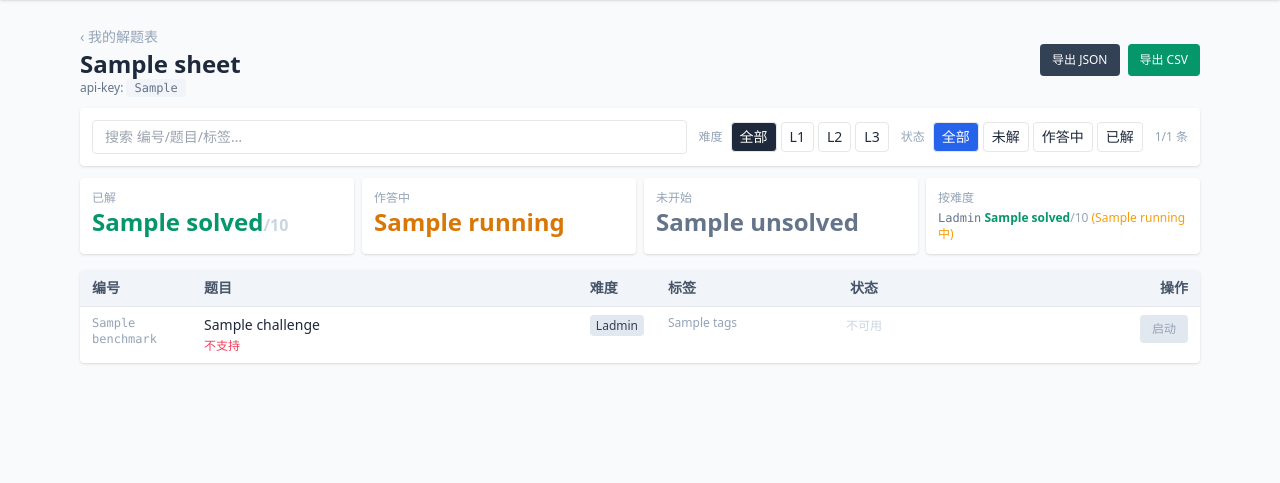
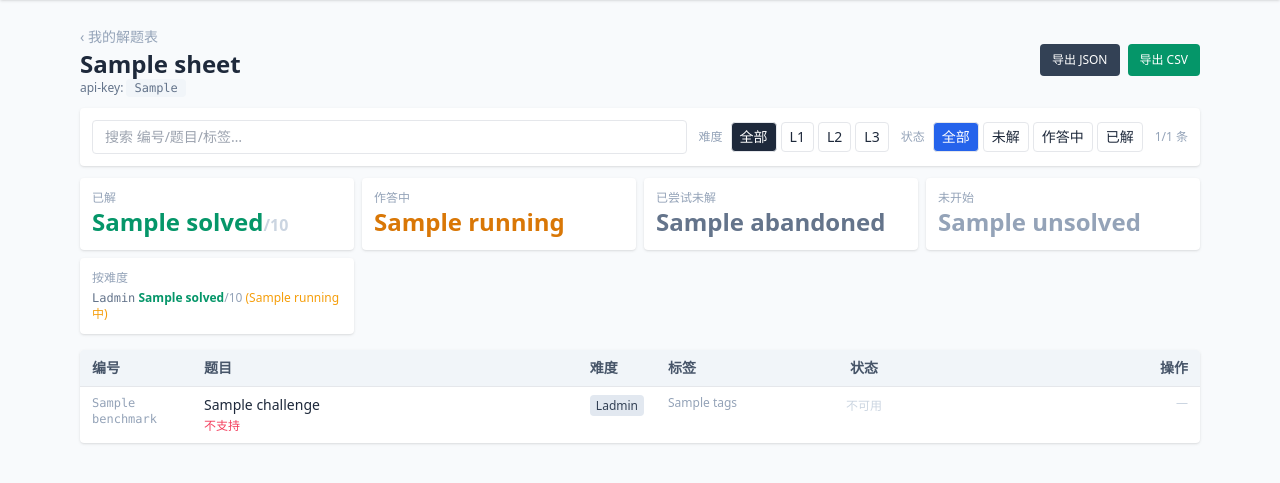
Before and after one commit to Blue-And-White/xbow-benchmark-platform, a FastAPI app: template app/templates/board.html in a window 1280 px wide. Shown: the part 52-535 px from the top of the page. Run offline with FastAPI, Linux system fonts and the light colour scheme; the template is opened without the code that fills it: most values are stand-ins (such as "Sample title", 1, 10 or a date in 2020); parts of the project's set-up code (start-up, migrations or seed data) failed here and were passed over; some libraries are stand-ins or nearby versions.

Commit message:
platform: board=monitor-only (no start/submit); stop keeps started_at; API hides tags/title
1. Board UI: remove start button + submit box — start/submit are agent's
   job via API. Board is monitoring dashboard (status + manual kill only).
2. Stop (abandon): keep started_at (don't reset) — record of attempt
   preserved, prevents 'reset = cheat'. Status shows '已尝试未解'.
3. API GET /api/challenges: hide title, tags, description, win_condition
   (solver-facing) — only return benchmark, level, status, supported.
   Tags/title are hints (idor/sqli/etc), shouldn't be told to solver.

```diff
--- a/app/service.py
+++ b/app/service.py
@@ -163,7 +163,7 @@ async def stop(db: AsyncSession, sheet: SolveSheet, c: Challenge) -> dict:
     att.compose_project = None
     att.host_port = None
     att.dynamic_flag = None
-    att.started_at = None
+    # KEEP started_at — record of attempt preserved (prevent "reset = cheat")
     att.solved_at = None
     att.solve_duration_ms = None
     await db.commit()
--- a/app/templates/_board.html
+++ b/app/templates/_board.html
@@ -10,8 +10,12 @@
     <div class="text-2xl font-bold text-amber-600">{{ stats.running }}</div>
   </div>
   <div class="bg-white rounded shadow p-3">
+    <div class="text-xs text-slate-400">已尝试未解</div>
+    <div class="text-2xl font-bold text-slate-500">{{ stats.abandoned or 0 }}</div>
+  </div>
+  <div class="bg-white rounded shadow p-3">
     <div class="text-xs text-slate-400">未开始</div>
-    <div class="text-2xl font-bold text-slate-500">{{ stats.unsolved }}</div>
+    <div class="text-2xl font-bold text-slate-400">{{ stats.unsolved }}</div>
   </div>
   <div class="bg-white rounded shadow p-3">
     <div class="text-xs text-slate-400 mb-1">按难度</div>
--- a/app/templates/_row.html
+++ b/app/templates/_row.html
@@ -1,7 +1,10 @@
-{# partial: one challenge table row. vars: c, att, sheet, cfg, elapsed() global #}
+{# partial: one challenge table row. vars: c, att, sheet, cfg, elapsed() global
+   看板 = 监控面板: 只看状态 + 手动关闭(杀卡住的容器).
+   启动/提交 是 agent 通过 API 做的, 不在 UI 上. #}
 {% if not c.supported %}{% set st = 'unsupported' %}
 {% elif att and att.status == 'solved' %}{% set st = 'solved' %}
 {% elif att and att.status == 'in_progress' %}{% set st = 'in_progress' %}
+{% elif att and att.status == 'abandoned' %}{% set st = 'abandoned' %}
 {% else %}{% set st = 'not_started' %}{% endif %}
 <tr class="border-t hover:bg-slate-50" id="row-{{ c.benchmark }}"
     data-level="{{ c.level }}" data-status="{{ st }}"
@@ -16,11 +19,13 @@
   <td class="px-3 py-2 text-center align-top">
     {% if not c.supported %}
       <span class="text-xs text-slate-300">不可用</span>
-    {% elif att and att.status == 'solved' %}
+    {% elif st == 'solved' %}
       <span class="text-emerald-600 font-semibold">✓ 已解</span>
       {% if att.solve_duration_ms %}<div class="text-[10px] text-slate-400">{{ (att.solve_duration_ms / 1000) | round(1) }}s</div>{% endif %}
-    {% elif att and att.status == 'in_progress' %}
+    {% elif st == 'in_progress' %}
       <span class="text-amber-600 font-semibold text-xs">作答中 {{ elapsed(att) }}s</span>
+    {% elif st == 'abandoned' %}
+      <span class="text-slate-500 font-semibold text-xs">已尝试未解</span>
     {% else %}
       <span class="text-xs text-slate-300">未开始</span>
     {% endif %}
@@ -28,25 +33,20 @@
   <td class="px-3 py-2 text-right align-top">
     <div class="flex items-center justify-end gap-1">
       {% if not c.supported %}
-        <button disabled class="text-xs bg-slate-200 text-slate-400 px-3 py-1.5 rounded cursor-not-allowed">启动</button>
-      {% elif att and att.status == 'solved' %}
+        <span class="text-xs text-slate-300">—</span>
+      {% elif st == 'solved' %}
         <span class="text-xs text-emerald-600">完成</span>
-      {% elif att and att.status == 'in_progress' %}
+      {% elif st == 'in_progress' %}
         {% set proxied = (cfg.public_base_url or '') | trim('/') ~ '/c/' ~ att.id ~ '/' %}
-        <a href="{{ proxied }}" target="_blank" class="text-xs text-blue-600 hover:underline whitespace-nowrap">进入靶机 ↗</a>
-        <form hx-post="/sheets/{{ sheet.id }}/challenges/{{ c.benchmark }}/submit"
-              hx-target="closest tr" hx-swap="outerHTML" class="flex gap-1" autocomplete="off">
-          <input name="flag" placeholder="FLAG{...}" class="text-xs border rounded px-2 py-1 w-28 font-mono" required>
-          <button class="text-xs bg-emerald-600 text-white px-2 py-1 rounded hover:bg-emerald-500">提交</button>
-        </form>
+        <a href="{{ proxied }}" target="_blank" class="text-xs text-blue-600 hover:underline whitespace-nowrap">查看靶机 ↗</a>
         <form hx-post="/sheets/{{ sheet.id }}/challenges/{{ c.benchmark }}/stop"
               hx-target="closest tr" hx-swap="outerHTML">
-          <button class="text-xs bg-rose-500 text-white px-2 py-1 rounded hover:bg-rose-400" hx-confirm="确认停止并清除本次?">停止</button>
+          <button class="text-xs bg-rose-500 text-white px-2 py-1 rounded hover:bg-rose-400" hx-confirm="确认手动关闭此题容器?">手动关闭</button>
         </form>
+      {% elif st == 'abandoned' %}
+        <span class="text-xs text-slate-400">已关闭</span>
       {% else %}
-        <button hx-post="/sheets/{{ sheet.id }}/challenges/{{ c.benchmark }}/start"
-                hx-target="closest tr" hx-swap="outerHTML" hx-disabled-elt="this"
-                class="text-xs bg-blue-600 text-white px-3 py-1.5 rounded hover:bg-blue-500">启动</button>
+        <span class="text-xs text-slate-300">等待启动</span>
       {% endif %}
     </div>
   </td>
```
Also changed, not shown: app/pages.py (+8 -2 lines), app/routers/challenges.py (+5 -2 lines).
